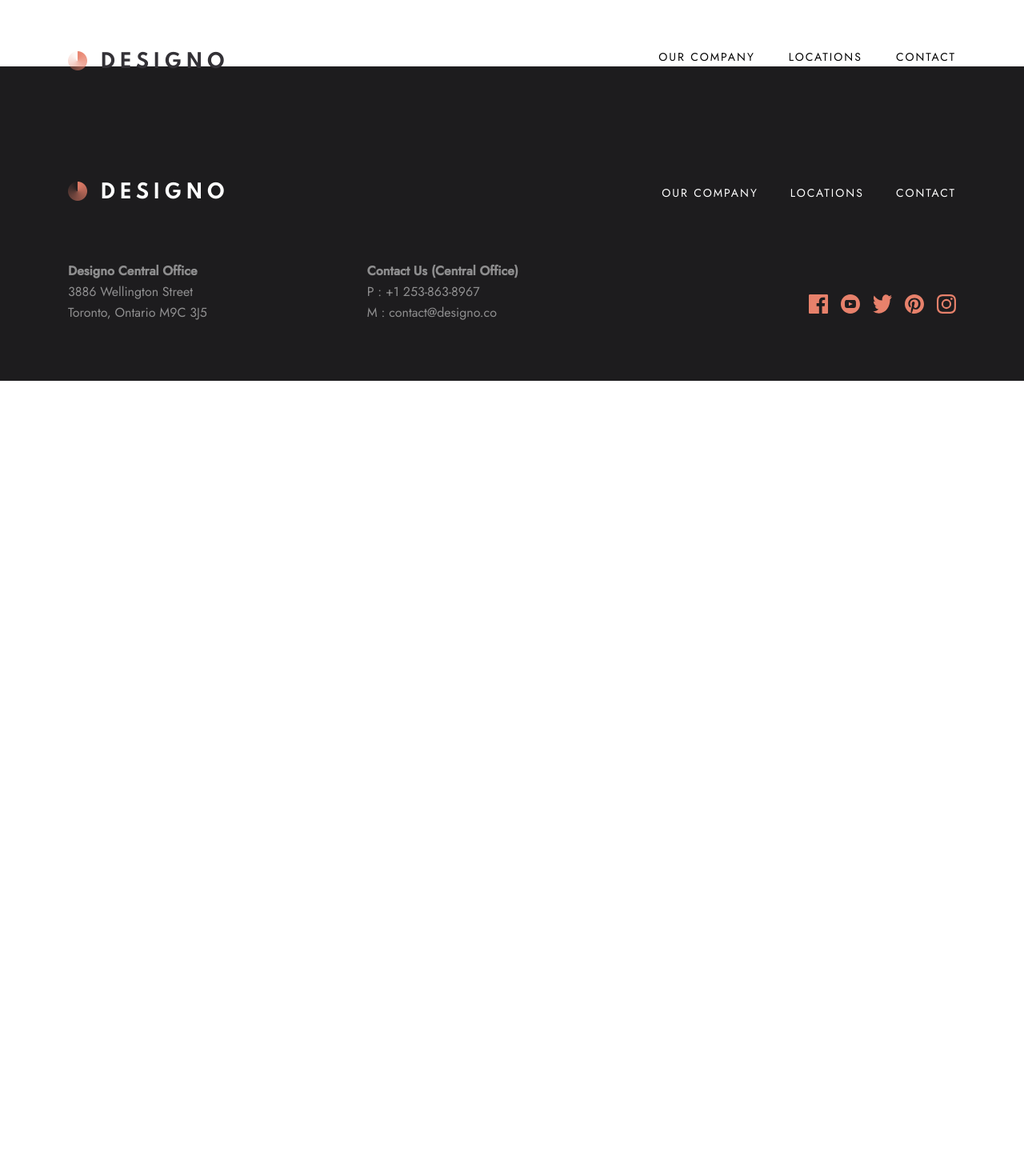
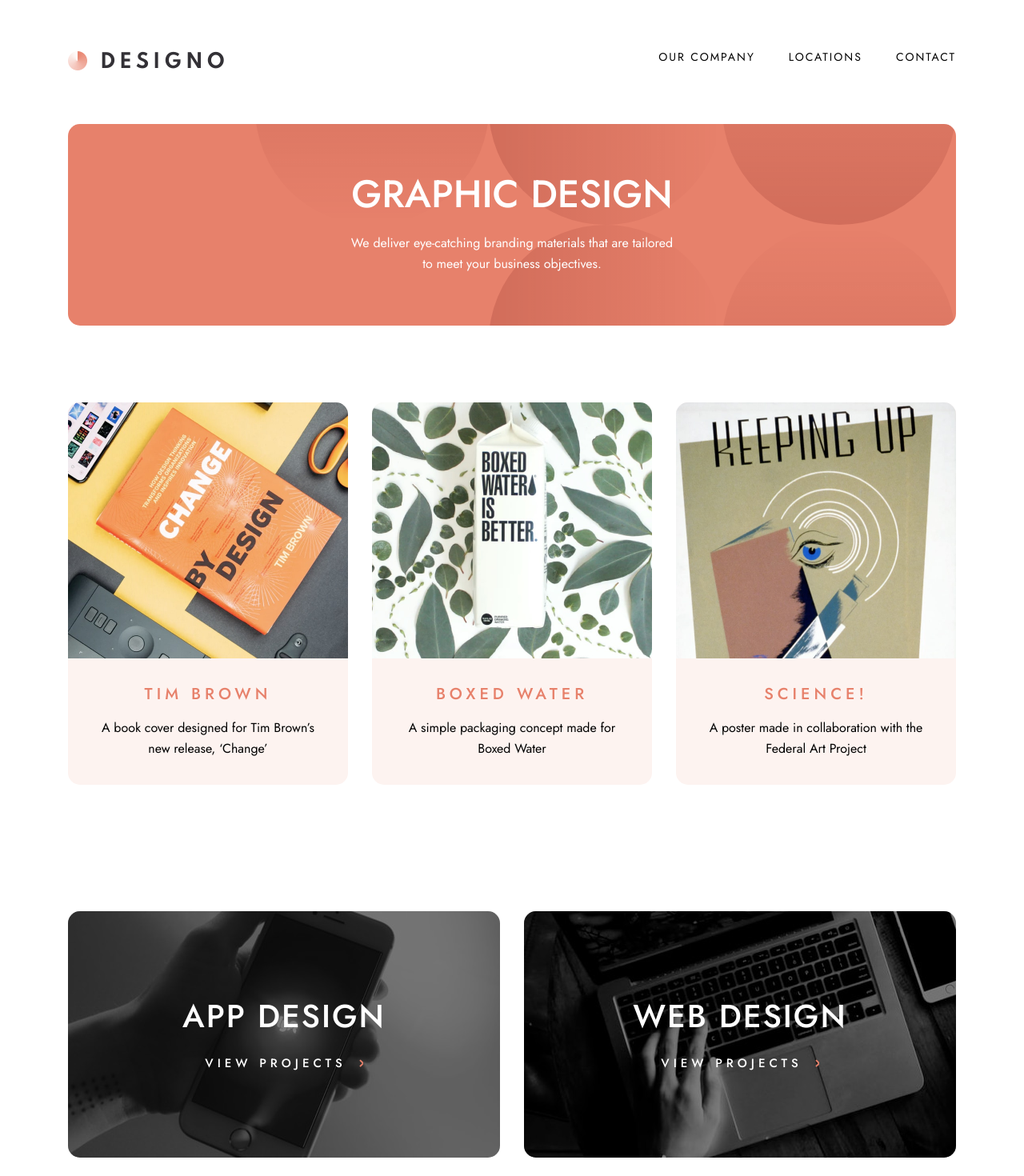
Before and after one commit to Alexandre-st/Designo-multi-page, a React (Create React App) app: page /graphic-design in a window 1280 px wide. Shown: the top 1470 px of the page at 80% size. Before the commit the page ends 800 px from the top, so only its background shows below. Built offline with nearby package versions, Linux system fonts and the light colour scheme.

Commit message:
Graphic design done, full responsive

```diff
--- a/src/App.js
+++ b/src/App.js
@@ -8,6 +8,7 @@
 import Footer from './components/Footer/Footer';
 
 import './styles/index.scss';
+import GraphicDesign from './pages/GraphicDesign/GraphicDesign';
 
 const App = () => {
   return (
@@ -18,6 +19,7 @@
         <Route exact path="/" element={<Home />} />
         <Route exact path="/web-design" element={<WebDesign />} />
         <Route exact path="/app-design" element={<AppDesign />} />
+        <Route exact path="/graphic-design" element={<GraphicDesign />} />
       </Routes>
       <Footer />
     </Router>
--- a/src/pages/AppDesign/AppDesign.js
+++ b/src/pages/AppDesign/AppDesign.js
@@ -59,7 +59,7 @@
             text="View Projects"
           />
         </Link>
-        <Link to="/" className="link-size">
+        <Link to="/graphic-design" className="link-size">
           <Links
             linkStyle="link-size-graphic"
             title="Graphic Design"
--- /dev/null
+++ b/src/pages/GraphicDesign/GraphicDesign.js
@@ -0,0 +1,67 @@
+import React from 'react';
+import { Link } from 'react-router-dom';
+
+import CardPicture from '../../components/CardPicture/CardPicture';
+import Links from '../../components/Links/Links';
+
+import BrownPicture from '../../assets/graphic-design/desktop/image-change.jpg';
+import BoxedPicture from '../../assets/graphic-design/desktop/image-boxed-water.jpg';
+import SciencePicture from '../../assets/graphic-design/desktop/image-science.jpg';
+import TalkAbout from '../../components/TalkAbout/TalkAbout';
+
+
+const GraphicDesign = () => {
+  return (
+    <main>
+      <section className="web container">
+        <div className="web-content">
+          <h1>Graphic Design</h1>
+          <p className="text">
+            We deliver eye-catching branding materials that are tailored to meet your business objectives.
+          </p>
+        </div>
+      </section>
+
+      <section className="card container">
+        <div className="card-container">
+          <CardPicture
+            url={BrownPicture}
+            name="Tim Brown"
+            text="A book cover designed for Tim Brown’s new release, ‘Change’"
+          />
+          <CardPicture
+            url={BoxedPicture}
+            name="Boxed Water"
+            text="A simple packaging concept made for Boxed Water"
+          />
+          <CardPicture
+            url={SciencePicture}
+            name="Science!"
+            text="A poster made in collaboration with the Federal Art Project"
+          />
+        </div>
+      </section>
+
+      <section className="link container">
+        <Link to="/app-design" className="link-size">
+          <Links
+            linkStyle="link-content-app"
+            title="App Design"
+            text="View Projects"
+          />
+        </Link>
+        <Link to="/web-design" className="link-size">
+          <Links
+            linkStyle="link-size-web"
+            title="Web Design"
+            text="View Projects"
+          />
+        </Link>
+      </section>
+
+      <TalkAbout />
+    </main>
+  );
+}
+
+export default GraphicDesign;
--- a/src/pages/Home/Home.js
+++ b/src/pages/Home/Home.js
@@ -37,7 +37,7 @@
           <Link to="/app-design">
             <Links linkStyle="link-content-app" title="App Design" text="View Projects" />
           </Link>
-          <Link to="/">
+          <Link to="/graphic-design">
             <Links linkStyle="link-content-graphic" title="Graphic Design" text="View Projects" />
           </Link>
         </div>
--- a/src/pages/WebDesign/Webdesign.js
+++ b/src/pages/WebDesign/Webdesign.js
@@ -59,10 +59,10 @@
         </div>
       </section>
       <section className="link container">
-        <Link className="link-size" to="/">
+        <Link className="link-size" to="/graphic-design">
           <Links linkStyle="link-content-graphic" title="Graphic Design" text="View Projects" />
         </Link>
-        <Link className="link-size" to="/">
+        <Link className="link-size" to="/app-design">
           <Links linkStyle="link-content-app" title="App Design" text="View Projects" />
         </Link>
       </section>
```
